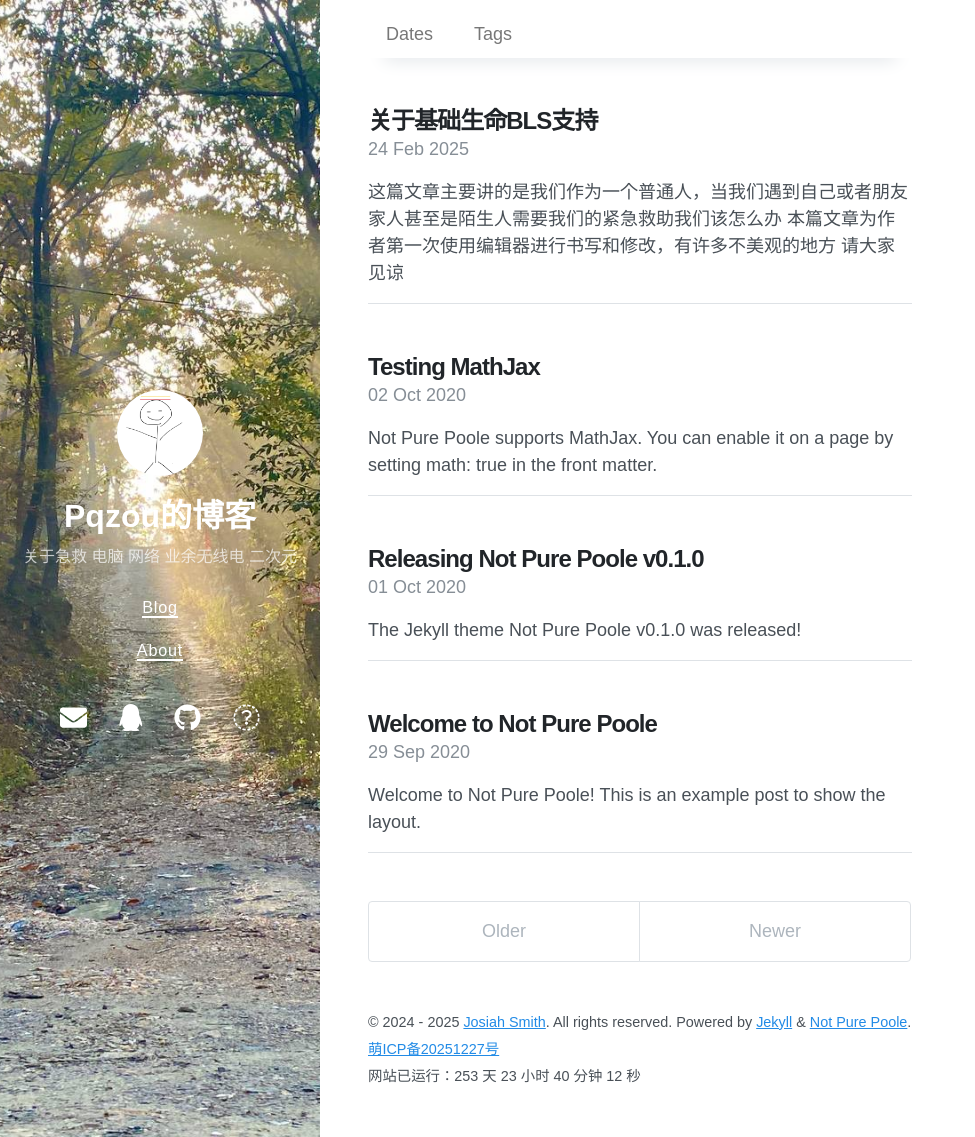
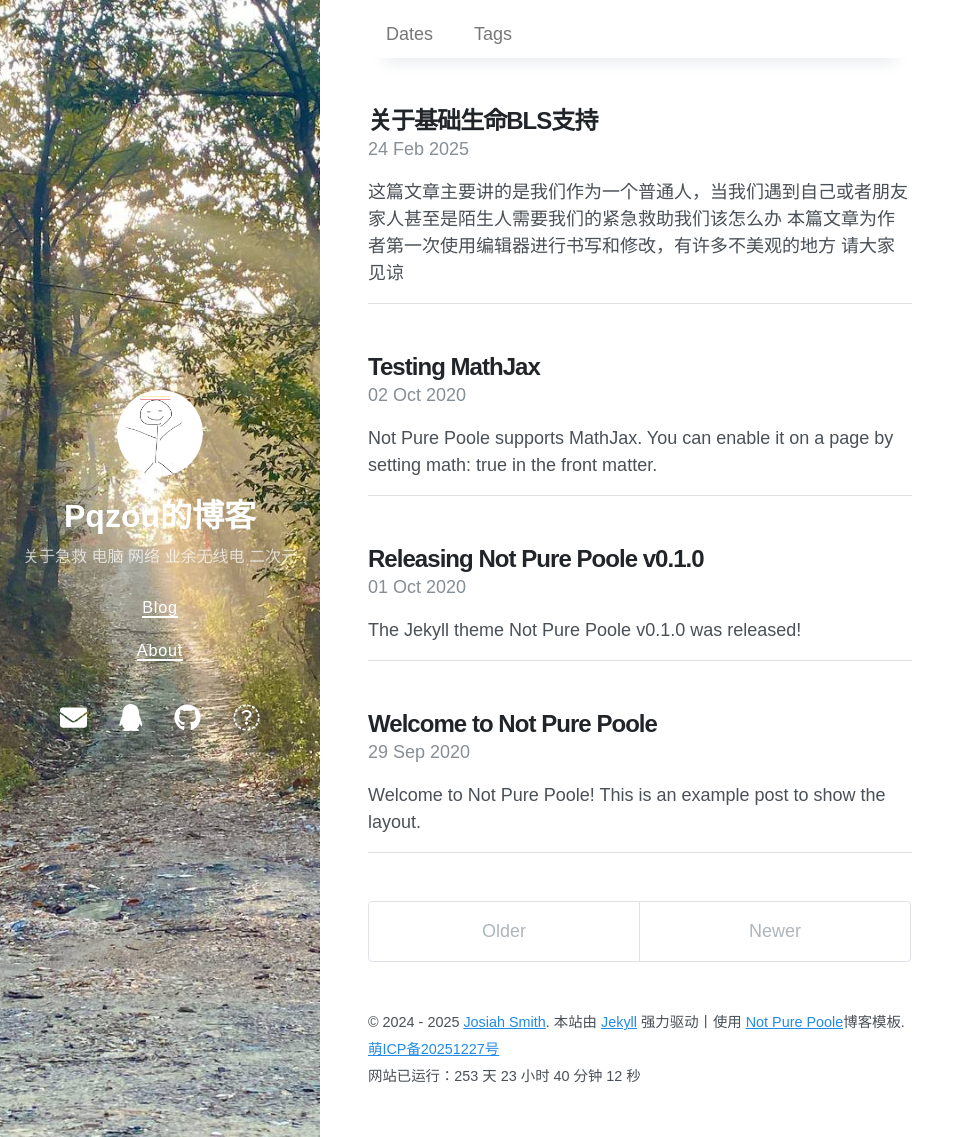
Before and after one commit to pqzou/pqzou.github.io, a Jekyll site: the page built from index.html, in a window 1280 px wide and 1137 px high. Shown: the whole window, without its empty margins (0-975 px from the left). Built offline with Jekyll 4.4.1, drawn with Linux system fonts in a browser that asks for light colours; nearby versions of some CDN libraries; the list of posts is cut into pages by our own code.

Commit message:
Update content.html

```diff
--- a/_includes/content.html
+++ b/_includes/content.html
@@ -11,8 +11,8 @@
     {%- assign year_string = "2024 - " | append: current_year -%}
   {%- endif -%}
   <small>
-    &copy; {{ year_string }} <a href="{{ site.author.url }}">{{ site.author.name }}</a>. All rights reserved.
-    Powered by <a href="https://jekyllrb.com/">Jekyll</a> & <a href="https://github.com/vszhub/not-pure-poole">Not Pure Poole</a>.
+    &copy; {{ year_string }} <a href="{{ site.author.url }}">{{ site.author.name }}</a>.
+    本站由 <a href="https://jekyllrb.com/">Jekyll</a> 强力驱动丨使用 <a href="https://github.com/vszhub/not-pure-poole">Not Pure Poole</a>博客模板.
     <br>
     <a href="https://icp.gov.moe/?keyword=20251227" target="_blank">萌ICP备20251227号</a>
     <br>
```
